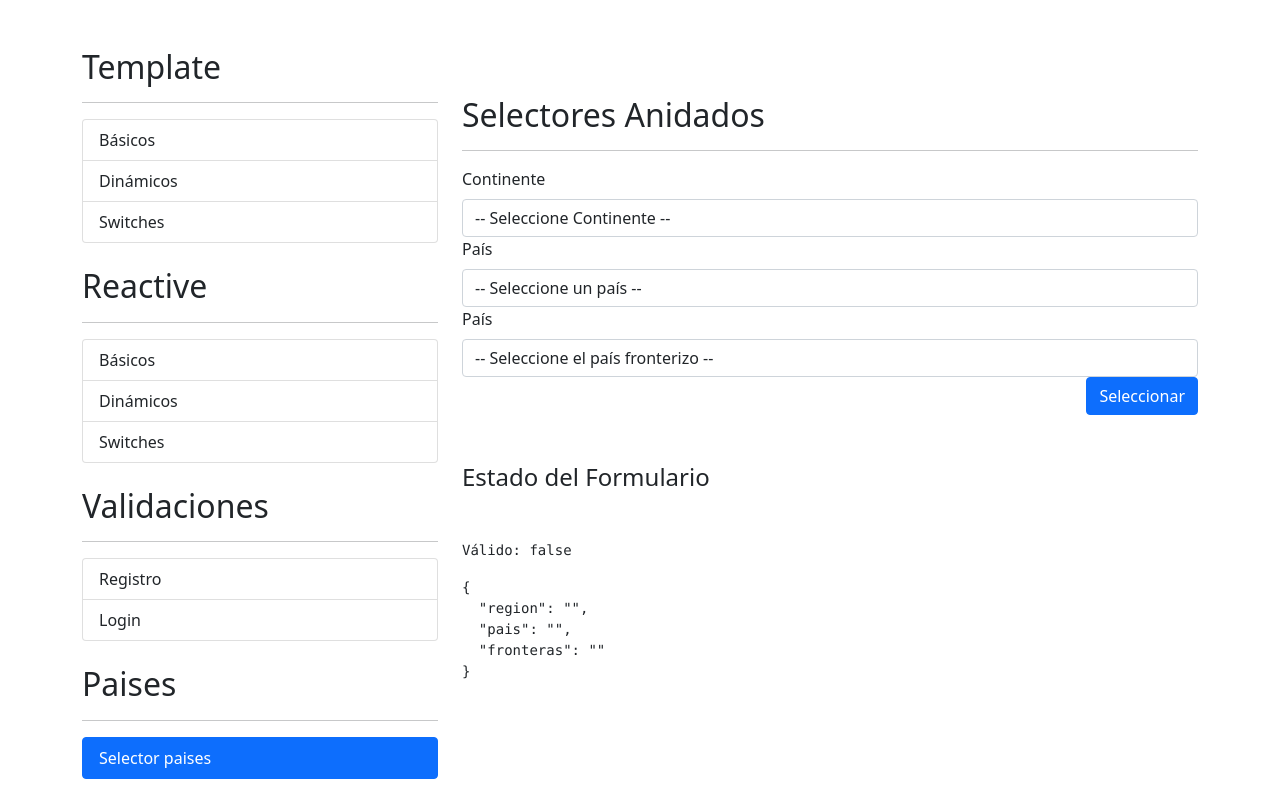
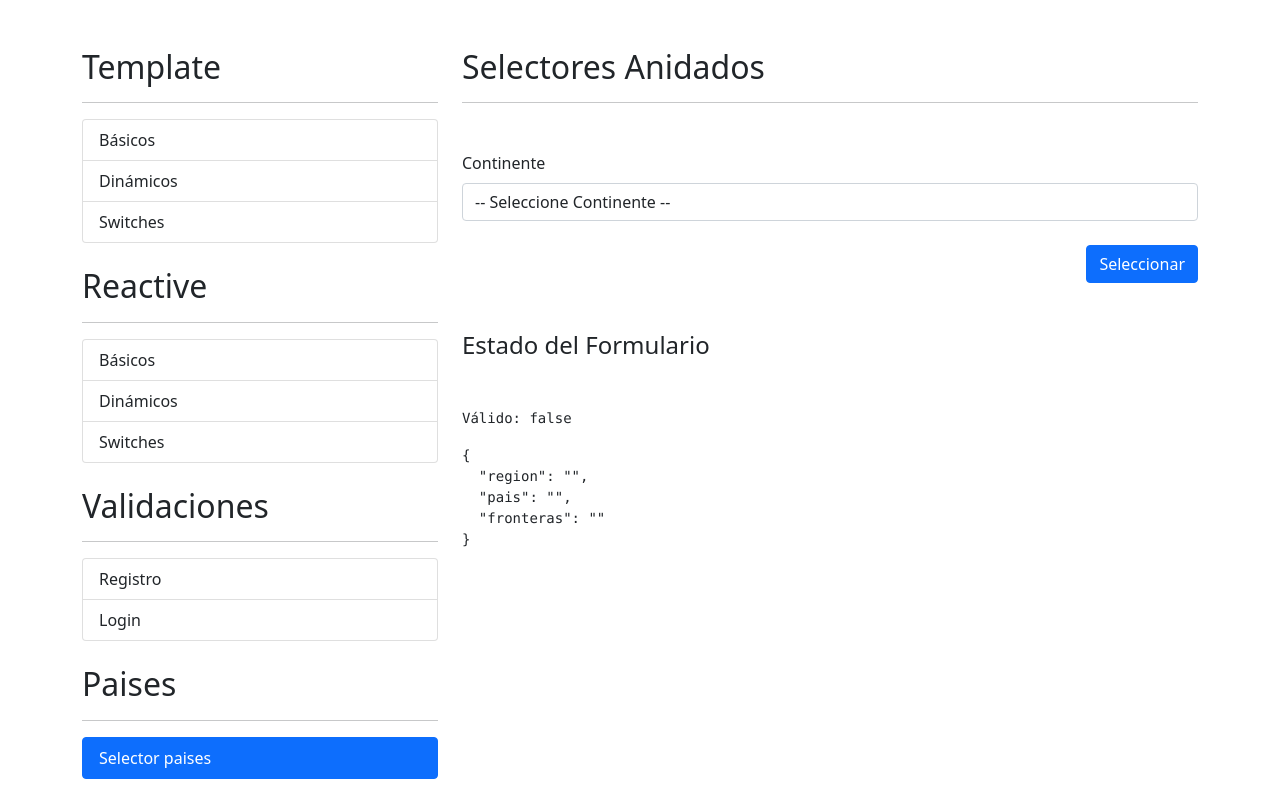
Before and after one commit to alexglzrys/angular-formularios, an Angular app: page /paises/selector in a window 1280 px wide. Built offline with nearby package versions, Linux system fonts and the light colour scheme.

Commit message:
mejorar la experiencia de usuario en select anidados

```diff
--- a/src/app/paises/pages/selector-page/selector-page.component.html
+++ b/src/app/paises/pages/selector-page/selector-page.component.html
@@ -1,8 +1,9 @@
-<h2 class="mt-5">Selectores Anidados</h2>
-<hr>
+<h2>Selectores Anidados</h2>
+<hr class="mb-5">
 
 <form (ngSubmit)="guardar()" [formGroup]="miFormulario">
-  <div class="row">
+  <!-- Continente -->
+  <div class="row mb-4">
     <div class="col">
       <label for="continente" class="form-label">Continente</label>
       <select id="continente" class="form-control" formControlName="region">
@@ -11,7 +12,8 @@
       </select>
     </div>
   </div>
-  <div class="row">
+  <!-- País -->
+  <div class="row mb-4" *ngIf="paises?.length">
     <div class="col">
       <label for="continente" class="form-label">País</label>
       <select id="continente" class="form-control" formControlName="pais">
@@ -20,9 +22,10 @@
       </select>
     </div>
   </div>
-  <div class="row">
+  <!-- Frontera -->
+  <div class="row mb-4" *ngIf="fronteras?.length">
     <div class="col">
-      <label for="continente" class="form-label">País</label>
+      <label for="continente" class="form-label">Frontera</label>
       <select id="continente" class="form-control" formControlName="fronteras">
         <option value="" selected disabled>-- Seleccione el país fronterizo --</option>
         <option *ngFor="let frontera of fronteras" [value]="frontera">{{ frontera }}</option>
@@ -36,7 +39,11 @@
   </div>
 </form>
 
+<!-- Indicador de carga -->
+<div class="row my-3" *ngIf="loading">
+  <div class="alert alert-primary">Cargando...</div>
+</div>
+
 <h4 class="my-5">Estado del Formulario</h4>
-
 <pre>Válido: {{ miFormulario.valid }}</pre>
 <pre>{{ miFormulario.value | json }}</pre>
--- a/src/app/paises/pages/selector-page/selector-page.component.ts
+++ b/src/app/paises/pages/selector-page/selector-page.component.ts
@@ -21,10 +21,13 @@ export class SelectorPageComponent implements OnInit {
   paises!: PaisSmall[];
   fronteras!: string[];
 
+  loading: boolean = false;
+
   constructor(private fb: FormBuilder,
               private paisesServices: PaisesService) { }
 
   ngOnInit(): void {
+    console.log(this.paises)
     // Obtener el listado de regiones (continentes)
     this.regiones = this.paisesServices.regiones;
 
@@ -45,11 +48,15 @@ export class SelectorPageComponent implements OnInit {
         // ( _ ), nomenclatura para indicar que no me interesa lo que venga en flujo de información en este momento
         // Limpiar el valor del select hijo, si el select padre cambia
         this.miFormulario.get('pais')?.reset('');
+        // Mostrar loadiong
+        this.loading = true;
       }),
       // Encadenar suscripciones, evita el suscription hall
       switchMap(nuevaRegion => this.paisesServices.getPaisesPorRegion(nuevaRegion))
     ).subscribe(paises => {
       this.paises = paises;
+      // ocultar loading
+      this.loading = false;
     });
 
 
@@ -59,12 +66,23 @@ export class SelectorPageComponent implements OnInit {
         // Si el país cambia, limpiar el select de fronteras, y resetear mi arreglo de fronteras
         this.miFormulario.get('fronteras')?.reset('')
         this.fronteras = [];
+        this.loading = true;
       }),
       switchMap(nuevoCodigoPais => this.paisesServices.getPaisPorCodigo(nuevoCodigoPais))
     ).subscribe(pais => {
       // No me interesa toda la información del país, solo sus posibles fronteras para mostrarlas en el select.
       this.fronteras = pais?.borders || [];
-      console.log(pais)
+
+      console.log(this.fronteras)
+
+      // Si no hay frontera, para pasar la validación, establezco un valor
+      if (pais !== null && this.fronteras.length === 0) {
+
+        this.miFormulario.get('fronteras')?.reset('Sin Fronteras')
+      }
+
+      this.loading = false;
+      //console.log(pais)
     })
   }
 
```
